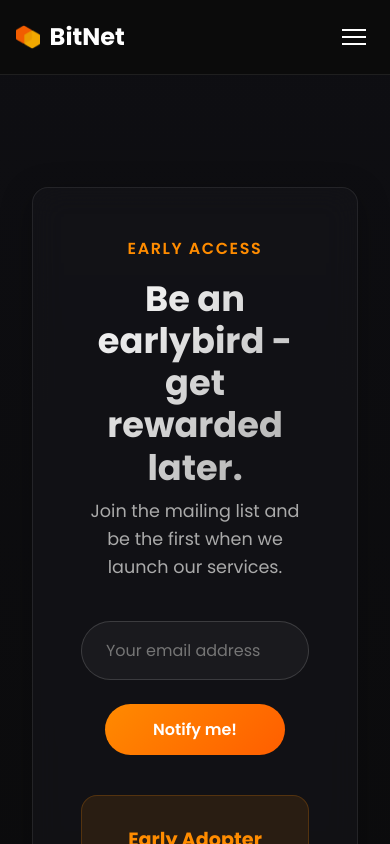
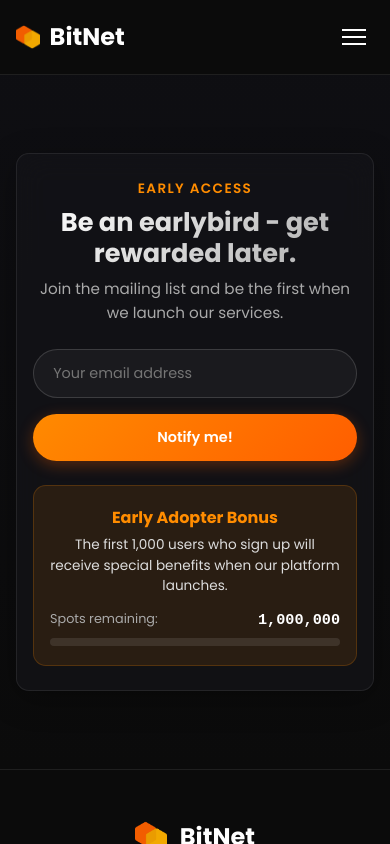
Before and after one commit to weltitob/bitnet_web, a React (Vite) app: page /earlybird in a window 390 px wide. Shown: the top 844 px of the page. Built offline with nearby package versions, Linux system fonts and the light colour scheme; no server answers; the database is empty.

Commit message:
more ui improvements

```diff
--- a/src/App.tsx
+++ b/src/App.tsx
@@ -36,7 +36,6 @@ function App() {
       <Routes>
         <Route path="/" element={<HomePage />} />
         <Route path="/earlybird" element={<EarlybirdPage />} />
-        <Route path="/mobile/earlybird" element={<EarlybirdMobilePage />} />
         <Route path="/investors" element={<InvestorRelations />} />
         <Route path="/fixbitcoin" element={<FixBitcoin />} />
       </Routes>
--- a/src/components/Footer.tsx
+++ b/src/components/Footer.tsx
@@ -257,15 +257,30 @@ const Footer = () => {
             gap: 2rem 1rem;
           }
 
+          .footer-brand {
+            align-items: center;
+            text-align: center;
+          }
+
+          .brand-description {
+            text-align: center;
+          }
+
+          .footer-social {
+            justify-content: center;
+          }
+
           .footer-bottom {
             flex-direction: column;
-            align-items: flex-start;
+            align-items: center;
             gap: 1rem;
+            text-align: center;
           }
 
           .footer-bottom-links {
             flex-wrap: wrap;
             gap: 1rem;
+            justify-content: center;
           }
         }
       `}</style>
--- a/src/components/HeroSection.tsx
+++ b/src/components/HeroSection.tsx
@@ -215,9 +215,9 @@ const HeroSection = () => {
         <span className="metric-separator">|</span>
         <span className="metric-item">Lightning-Fast</span>
         <span className="metric-separator">|</span>
-        <span className="metric-item">Open & Decentralized</span>
+        <span className="metric-item">Community-driven</span>
       </div>
-      <h1>We're Flipping the Script: Bitcoin-First Web3 That Works.</h1>
+      <h1>We're <span style={{ color: '#ff8c00' }}>Flipping</span> the Script: Bitcoin-First Web3 That <span style={{ color: '#ff8c00' }}>Works</span>.</h1>
       <p>We believe if we fix Bitcoin, we can fix the world.</p>
       <div className="hero-buttons">
         <a href="/earlybird" className="btn primary" style={{
--- a/src/components/MissionSection.tsx
+++ b/src/components/MissionSection.tsx
@@ -162,6 +162,7 @@ const MissionSection = () => {
         .mission-content {
           max-width: 1050px;
           width: 100%;
+          margin: 0 auto;
         }
 
         .mission-header {
--- a/src/pages/Earlybird.tsx
+++ b/src/pages/Earlybird.tsx
@@ -1,4 +1,4 @@
-import { useState } from 'react';
+import { useState, useEffect } from 'react';
 import Header from '../components/Header';
 import Footer from '../components/Footer';
 import { addEarlybirdSignup, useEarlybirdCount } from '../firebase/services';
@@ -8,7 +8,24 @@ const EarlybirdPage = () => {
   const [submitted, setSubmitted] = useState(false);
   const [error, setError] = useState('');
   const [loading, setLoading] = useState(false);
+  const [isMobile, setIsMobile] = useState(false);
   const { formattedRemaining, loading: countLoading } = useEarlybirdCount();
+
+  useEffect(() => {
+    // Function to handle window resize events
+    const handleResize = () => {
+      setIsMobile(window.innerWidth < 768);
+    };
+
+    // Set initial value
+    handleResize();
+
+    // Add event listener
+    window.addEventListener('resize', handleResize);
+
+    // Cleanup
+    return () => window.removeEventListener('resize', handleResize);
+  }, []);
 
   const handleSubmit = async (e: React.FormEvent) => {
     e.preventDefault();
@@ -39,44 +56,50 @@ const EarlybirdPage = () => {
     }
   };
 
-  return (
-    <div className="min-h-screen flex flex-col" style={{ minHeight: '100vh', display: 'flex', flexDirection: 'column', background: '#0b0b0b' }}>
-      <Header />
-
-      <main style={{ flex: 1 }}>
-        <section className="earlybird-signup-section" style={{
-          padding: '7rem 2rem',
+  // Responsive styles
+  const responsiveStyles = {
+    section: {
+      padding: isMobile ? '2rem 1rem' : '7rem 2rem',
       background: 'linear-gradient(180deg, rgba(15, 15, 20, 0.8) 0%, rgba(15, 15, 20, 0) 100%)',
       position: 'relative',
       overflow: 'hidden',
       display: 'flex',
       alignItems: 'center',
       justifyContent: 'center',
-          minHeight: 'calc(100vh - 200px)'
-        }}>
-          <div className="signup-container" style={{
+      minHeight: isMobile ? 'calc(100vh - 150px)' : 'calc(100vh - 200px)'
+    },
+    container: {
       maxWidth: '1050px',
       width: '100%',
       background: 'rgba(20, 20, 25, 0.7)',
       backdropFilter: 'blur(15px)',
-            borderRadius: '1rem',
+      borderRadius: isMobile ? '0.8rem' : '1rem',
       border: '1px solid rgba(255, 255, 255, 0.08)',
       boxShadow: '0 8px 32px rgba(0, 0, 0, 0.3)',
-            padding: '3rem',
+      padding: isMobile ? '1.5rem 1rem' : '3rem',
       textAlign: 'center'
-          }}>
-            <div className="signup-header" style={{ marginBottom: '2.5rem' }}>
+    }
+  };
+
+  return (
+    <div className="min-h-screen flex flex-col" style={{ minHeight: '100vh', display: 'flex', flexDirection: 'column', background: '#0b0b0b' }}>
+      <Header />
+
+      <main style={{ flex: 1 }}>
+        <section className="earlybird-signup-section" style={responsiveStyles.section}>
+          <div className="signup-container" style={responsiveStyles.container}>
+            <div className="signup-header" style={{ marginBottom: isMobile ? '1.5rem' : '2.5rem' }}>
               <span style={{
                 color: '#ff8c00',
-                fontSize: '1rem',
+                fontSize: isMobile ? '0.85rem' : '1rem',
                 fontWeight: '600',
                 textTransform: 'uppercase',
                 letterSpacing: '0.1em',
-                marginBottom: '1rem',
+                marginBottom: isMobile ? '0.5rem' : '1rem',
                 display: 'block'
               }}>Early Access</span>
               <h2 style={{
-                fontSize: '2.2rem',
+                fontSize: isMobile ? '1.6rem' : '2.2rem',
                 background: 'linear-gradient(135deg, #ffffff, #aaaaaa)',
                 WebkitBackgroundClip: 'text',
                 WebkitTextFillColor: 'transparent',
@@ -84,14 +107,20 @@ const EarlybirdPage = () => {
                 margin: '0 0 0.5rem 0',
                 lineHeight: 1.2
               }}>Be an earlybird - get rewarded later.</h2>
-              <p style={{ color: '#aaa', fontSize: '1.1rem', margin: '0 auto', maxWidth: '800px', textAlign: 'center' }}>
+              <p style={{
+                color: '#aaa',
+                fontSize: isMobile ? '0.95rem' : '1.1rem',
+                margin: '0 auto',
+                maxWidth: isMobile ? '100%' : '800px',
+                textAlign: 'center'
+              }}>
                 Join the mailing list and be the first when we launch our services.
               </p>
             </div>
 
             {!submitted ? (
-              <form onSubmit={handleSubmit} style={{ marginBottom: '2.5rem' }}>
-                <div style={{ marginBottom: '1.5rem' }}>
+              <form onSubmit={handleSubmit} style={{ marginBottom: isMobile ? '1.5rem' : '2.5rem' }}>
+                <div style={{ marginBottom: isMobile ? '1rem' : '1.5rem' }}>
                   <input
                     type="email"
                     value={email}
@@ -99,34 +128,36 @@ const EarlybirdPage = () => {
                     placeholder="Your email address"
                     style={{
                       width: '100%',
-                      padding: '1rem 1.5rem',
+                      padding: isMobile ? '0.8rem 1.2rem' : '1rem 1.5rem',
                       borderRadius: '999px',
                       background: 'rgba(30, 30, 35, 0.7)',
                       border: '1px solid rgba(255, 255, 255, 0.15)',
                       color: '#fff',
-                      fontSize: '1rem',
+                      fontSize: isMobile ? '0.9rem' : '1rem',
                       outline: 'none',
                       transition: 'all 0.3s ease'
                     }}
                   />
-                  {error && <p style={{ color: '#ff5e5e', marginTop: '0.5rem', fontSize: '0.9rem' }}>{error}</p>}
+                  {error && <p style={{ color: '#ff5e5e', marginTop: isMobile ? '0.3rem' : '0.5rem', fontSize: isMobile ? '0.8rem' : '0.9rem' }}>{error}</p>}
                 </div>
                 <button
                   type="submit"
                   className="btn primary"
                   disabled={loading}
                   style={{
-                    padding: '0.8rem 3rem',
-                    minWidth: '180px',
+                    padding: isMobile ? '0.8rem 0' : '0.8rem 3rem',
+                    width: isMobile ? '100%' : 'auto',
+                    minWidth: isMobile ? 'auto' : '180px',
                     borderRadius: '999px',
                     fontWeight: '600',
-                    fontSize: '1rem',
+                    fontSize: isMobile ? '0.9rem' : '1rem',
                     background: 'linear-gradient(135deg, #ff8a00, #ff5e00)',
                     color: 'white',
                     border: 'none',
                     cursor: loading ? 'not-allowed' : 'pointer',
                     opacity: loading ? 0.7 : 1,
-                    transition: 'all 0.3s ease'
+                    transition: 'all 0.3s ease',
+                    boxShadow: '0 4px 15px rgba(255, 94, 0, 0.3)'
                   }}
                 >
                   {loading ? 'Processing...' : 'Notify me!'}
@@ -136,35 +167,45 @@ const EarlybirdPage = () => {
               <div className="success-message" style={{
                 background: 'rgba(0, 180, 0, 0.1)',
                 border: '1px solid rgba(0, 180, 0, 0.3)',
-                padding: '1.5rem',
-                borderRadius: '1rem',
-                marginBottom: '2rem'
+                padding: isMobile ? '1rem' : '1.5rem',
+                borderRadius: isMobile ? '0.8rem' : '1rem',
+                marginBottom: isMobile ? '1.5rem' : '2rem'
               }}>
-                <h3 style={{ color: '#4ade80', marginBottom: '0.5rem' }}>Thank You!</h3>
-                <p style={{ color: '#ddd' }}>We saved your email and will notify you on launch day!</p>
+                <h3 style={{ color: '#4ade80', marginBottom: isMobile ? '0.3rem' : '0.5rem', fontSize: isMobile ? '1.1rem' : '1.25rem' }}>Thank You!</h3>
+                <p style={{ color: '#ddd', fontSize: isMobile ? '0.9rem' : '1rem' }}>We saved your email and will notify you on launch day!</p>
               </div>
             )}
 
             <div className="nft-teaser" style={{
               background: 'rgba(255, 140, 0, 0.1)',
               border: '1px solid rgba(255, 140, 0, 0.2)',
-              borderRadius: '1rem',
-              padding: '1.8rem',
+              borderRadius: isMobile ? '0.8rem' : '1rem',
+              padding: isMobile ? '1.2rem 1rem' : '1.8rem',
               marginTop: '0.5rem'
             }}>
-              <h3 style={{ color: '#ff8c00', marginBottom: '0.5rem', fontSize: '1.2rem' }}>Early Adopter Bonus</h3>
-              <p style={{ color: '#ddd', fontSize: '0.95rem', lineHeight: '1.5' }}>The first 1,000 users who sign up will receive special benefits when our platform launches.</p>
-              <div className="spots-counter" style={{ marginTop: '1rem' }}>
+              <h3 style={{
+                color: '#ff8c00',
+                marginBottom: isMobile ? '0.3rem' : '0.5rem',
+                fontSize: isMobile ? '1rem' : '1.2rem'
+              }}>Early Adopter Bonus</h3>
+              <p style={{
+                color: '#ddd',
+                fontSize: isMobile ? '0.85rem' : '0.95rem',
+                lineHeight: '1.5'
+              }}>
+                The first 1,000 users who sign up will receive special benefits when our platform launches.
+              </p>
+              <div className="spots-counter" style={{ marginTop: isMobile ? '0.7rem' : '1rem' }}>
                 <div style={{ display: 'flex', justifyContent: 'space-between', alignItems: 'center' }}>
-                  <span style={{ color: '#aaa', fontSize: '0.9rem' }}>Spots remaining:</span>
+                  <span style={{ color: '#aaa', fontSize: isMobile ? '0.8rem' : '0.9rem' }}>Spots remaining:</span>
                   <span id="spots-counter" style={{
                     color: '#fff',
                     fontWeight: '600',
-                    fontSize: '1.1rem',
+                    fontSize: isMobile ? '0.95rem' : '1.1rem',
                     fontFeatureSettings: "'tnum'",
                     fontVariantNumeric: "tabular-nums",
                     fontFamily: "'JetBrains Mono', monospace, sans-serif",
-                    minWidth: "120px",
+                    minWidth: isMobile ? "90px" : "120px",
                     display: "inline-block",
                     textAlign: "right"
                   }}>
@@ -175,8 +216,9 @@ const EarlybirdPage = () => {
                   height: '8px',
                   background: 'rgba(255, 255, 255, 0.1)',
                   borderRadius: '4px',
-                  marginTop: '0.5rem',
-                  overflow: 'hidden'
+                  marginTop: isMobile ? '0.4rem' : '0.5rem',
+                  overflow: 'hidden',
+                  width: '100%'
                 }}>
                   <div style={{
                     width: countLoading ? '10%' : `${Math.min(100 - (parseInt(formattedRemaining.replace(/,/g, '')) / 1000000) * 100, 100)}%`,
--- a/src/pages/FixBitcoin.tsx
+++ b/src/pages/FixBitcoin.tsx
@@ -17,7 +17,7 @@ const FixBitcoin = () => {
     <div className="min-h-screen flex flex-col" style={{ minHeight: '100vh', display: 'flex', flexDirection: 'column' }}>
       <Header />
       <main style={{ flexGrow: 1, padding: 'clamp(2rem, 4vw, 4rem) clamp(1rem, 3vw, 2rem)', background: '#0b0b0b' }}>
-        <div style={{ maxWidth: '1200px', margin: '0 auto' }}>
+        <div style={{ maxWidth: '1050px', margin: '0 auto' }}>
           {/* Hero Header */}
           <div style={{
             textAlign: 'center',
@@ -69,7 +69,7 @@ const FixBitcoin = () => {
           {/* Introduction */}
           <div style={{
             textAlign: 'center',
-            maxWidth: '90%',
+            maxWidth: '1050px',
             margin: '0 auto 5rem',
             position: 'relative'
           }}>
@@ -822,7 +822,7 @@ const FixBitcoin = () => {
             padding: '5rem 1rem',
             position: 'relative',
             margin: '0 auto 4rem',
-            maxWidth: '900px'
+            maxWidth: '1050px'
           }}>
             <div style={{
               position: 'absolute',
```
Also changed, not shown: src/pages/EarlybirdMobile.tsx (+63 -58 lines). Lines whose indentation alone changed are shown as unchanged.
